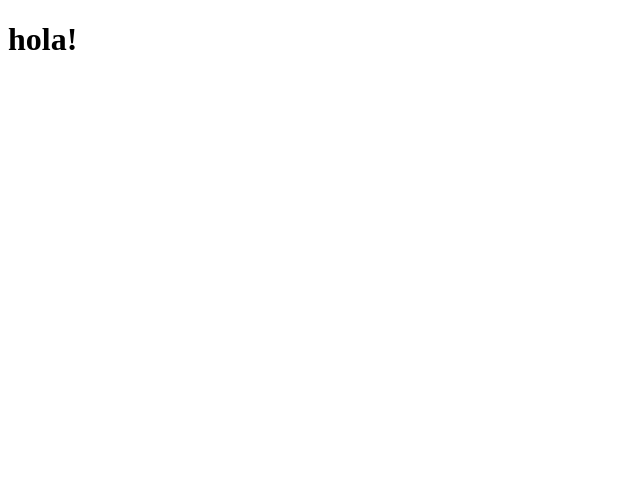
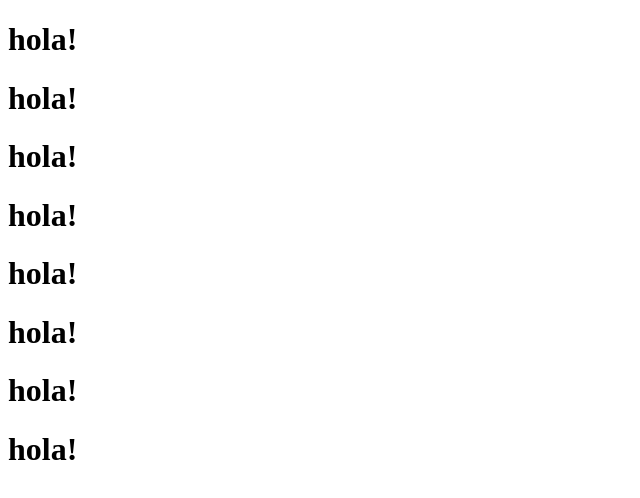
Before and after one commit to pamebengloff/react-final-project, a React (Create React App) app in the folder react-final-project/: page / in a window 1280 px wide. Shown: the top 498 px of the page, without its empty margins (0-640 px from the left). Built offline with nearby package versions, Linux system fonts and the light colour scheme.

Commit message:
added some lines to test something

```diff
--- a/react-final-project/src/App.jsx
+++ b/react-final-project/src/App.jsx
@@ -2,6 +2,14 @@ export default function App(){
     return(
         <>
         <h1>hola!</h1>
+        <h1>hola!</h1>
+        <h1>hola!</h1>
+        <h1>hola!</h1>
+        <h1>hola!</h1>
+        <h1>hola!</h1>
+        <h1>hola!</h1>
+        <h1>hola!</h1>
+
         </>
     )
 }
```
